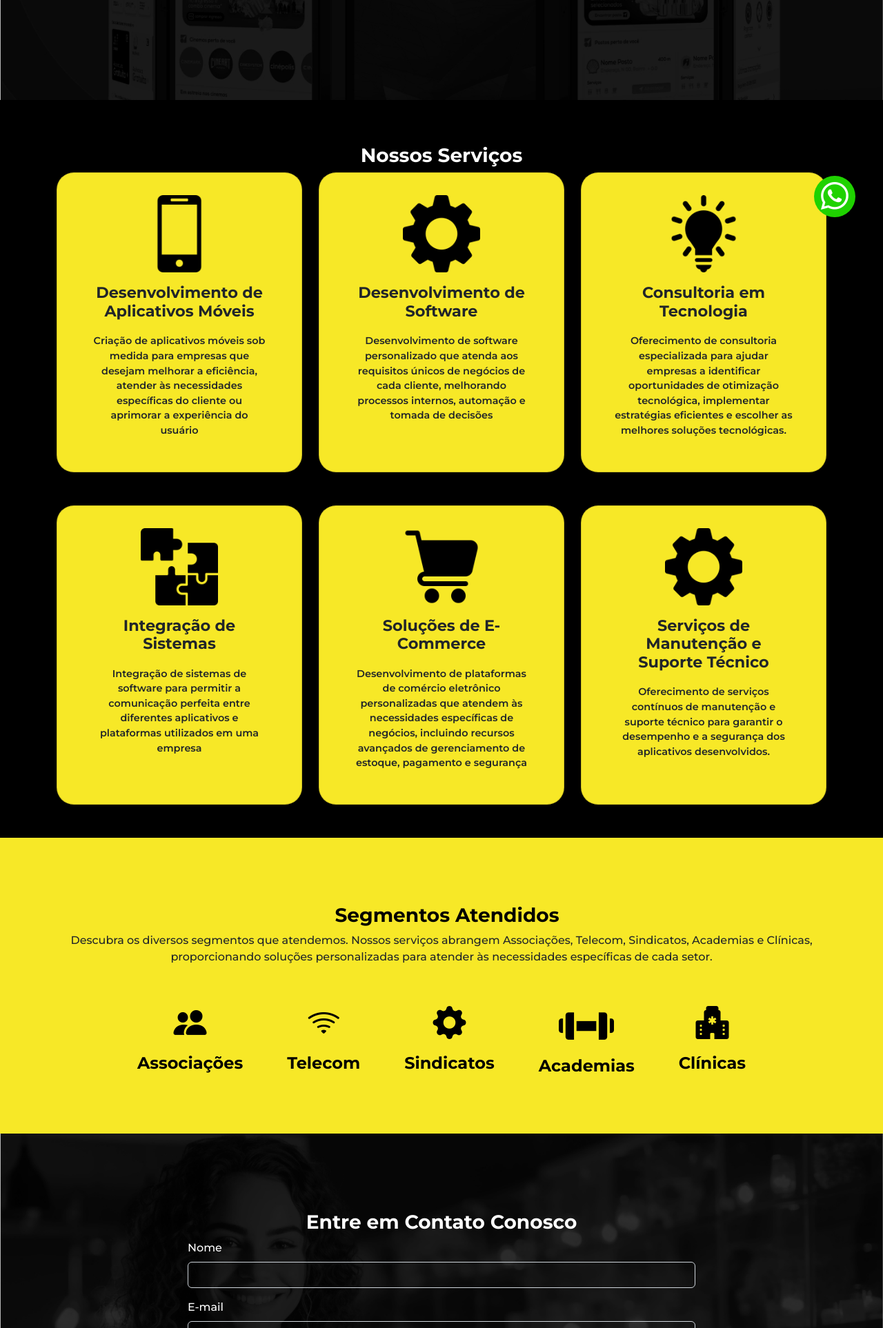
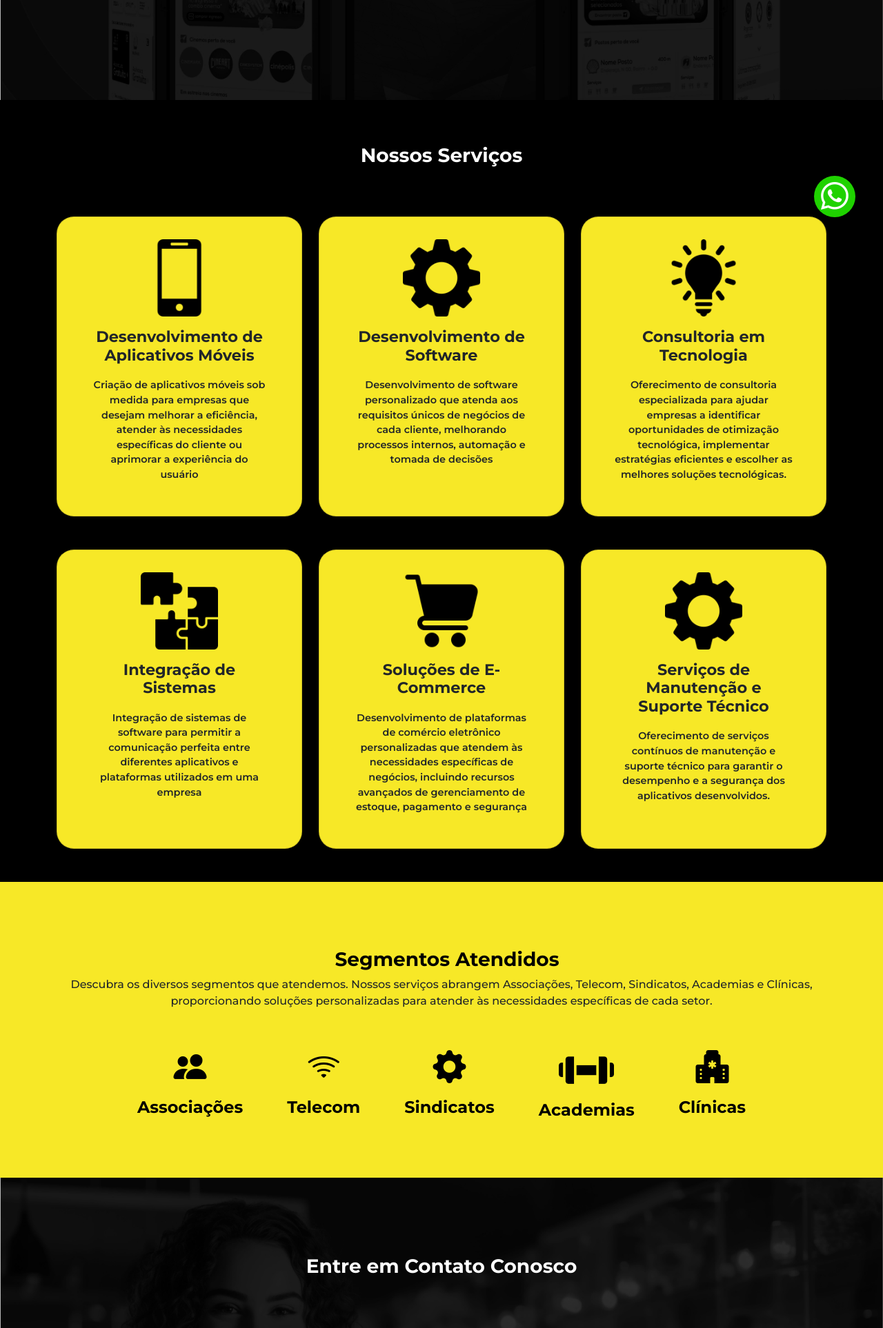
Before and after one commit to marceloaaguilar/safaritech, a PHP site: page / in a window 1280 px wide. Shown: the part 445-2371 px from the top of the page at 69% size. Run offline with PHP 8.4, Linux system fonts and the light colour scheme; some web fonts are replaced.

Commit message:
Fixing padding

```diff
--- a/style.css
+++ b/style.css
@@ -64,7 +64,7 @@
   }
 
   #title2{
-    padding: 4rem 0 0 0;
+    padding: 4rem 2rem;
     text-align: center;
     font-weight: 700;
     color: white;
```
